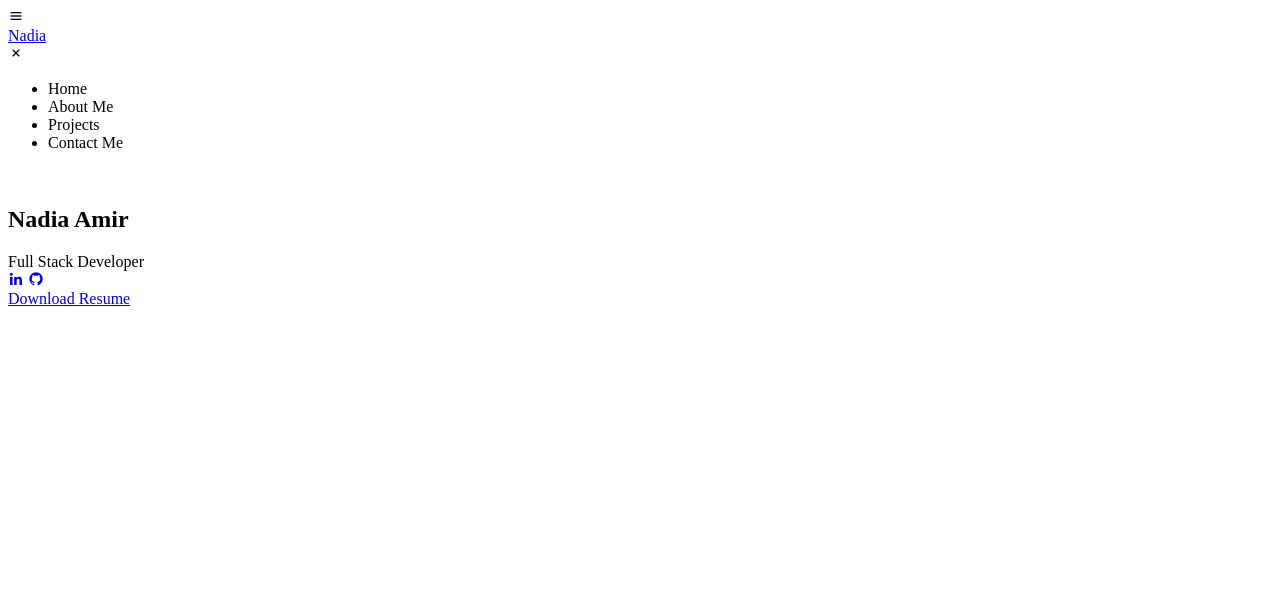
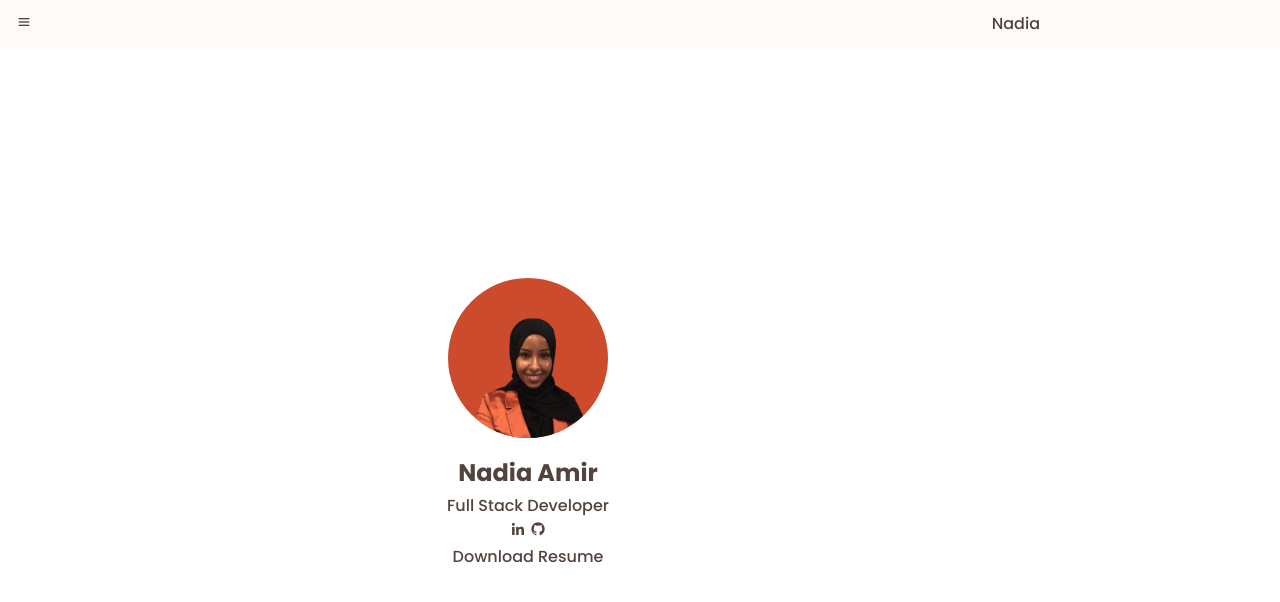
Before and after one commit to Nadia770/Portfolio, a plain HTML site: page index.html in a window 1280 px wide. Drawn offline with nearby package versions, Linux system fonts and the light colour scheme.

Commit message:
Add profile photo to homepage and style

```diff
--- a/css/style.css
+++ b/css/style.css
@@ -1,25 +1,26 @@
 @import url("https://fonts.googleapis.com/css2?family=Poppins:wght@400;500;600;700&display=swap");
 
 /* Variable CSS */
-:roots{
+:root{
   --header-height: 3rem;
   --nav-width:324px;
 
   --font-medium:500;
   --font-semi-bold: 600;
+  --font-bold: 700;
 
-  --fist-color: #CC4B2C;
-  --fist-color-dark: #662616;
-  --fist-color-darker: #290F09;
+  --first-color: #CC4B2C;
+  --first-color-dark: #662616;
+  --first-color-darker: #290F09;
   --text-color: #54423D;
-  --fist-color-light: #EAE7E6;
-  --fist-color-lighter: #FFFAFA;
+  --first-color-light: #EAE7E6;
+  --first-color-lighter: #FFFAFA;
 
   --body-font: 'Poppins', sans-serif;
   --h1-font-size: 1.25rem;
   --h2-font-size: 1.25rem;
   --h3-font-size: 1rem;
-  --normal-font-size: .9381rem;
+  --normal-font-size: .938rem;
   --small-font-size: .813rem;
   --smaller-font-size: .75rem;
 
@@ -38,11 +39,176 @@
     --h2-font-size: 1.5rem;
     --h3-font-size: 1.25rem;
     --normal-font-size: 1rem;
-    --small-font-size: .8rem;
-    --smaller-font-size: .75rem;
+    --small-font-size: .875rem;
+    --smaller-font-size: .813rem;
   }
 }
 
 *,::before,::after{
   box-sizing:border-box;
 }
+
+html{
+  scroll-behavior: smooth;
+}
+
+body{
+  margin: var(--header-height) 0 0 0;
+  font-family: var(--body-font);
+  font-size: var(--normal-font-size);
+  font-weight: var(--font-medium);
+  background-color: var(--font-color-lighter);
+  color: var(--text-color);
+  line-height: 1.6;
+}
+
+h1,h2,h3.p{
+  margin:0;
+}
+
+h3{
+  font-weight: var(--font-semi-bold);
+}
+
+ul{
+  margin:0;
+  padding:0;
+  list-style: none;
+}
+
+a{
+  text-decoration: none;
+  color:var(--text-color)
+}
+
+img{
+  max-width: 100%;
+  height: auto;
+  display: block;
+}
+
+.section{
+  padding: 4rem 0 2rem;
+}
+
+.section-title{
+  font-size: var(--h1-font-size);
+  color: var(--first-color);
+  margin-bottom: var(--mb-3);
+  text-align: center;
+}
+
+.section-subtitle{
+  display:block;
+  font-size:var(--small-font-size);
+  color: var(--first-color-darker);
+  text-align: center;
+  font-weight: var(--font-bold);
+  margin-bottom: .25rem;
+}
+
+.bd-grid{
+  max-width: 1024px;
+  display: grid;
+  grid-template-columns: 100%;
+  column-gap: 2rem;
+  width: calc(100% - 2rem);
+  margin-left: var(--mb-2);
+  margin-right: var(--mb-2);
+}
+
+.header1{
+  width: 100%;
+  position: fixed;
+  top: 0;
+  left: 0;
+  z-index: var(--z-fixed);
+  background-color: var(--first-color-lighter);
+  box-shadow: 0 2px 4px (0,0,0,.1);
+}
+
+.nav{
+  height: var(--header-height);
+  display: flex;
+  justify-content: space-between;
+  align-items: center;
+}
+
+.nav__menu{
+  position: fixed;
+  top:0;
+  left: -100%;
+  width: 90%;
+  height: 100vh;
+  padding: 3rem;
+  display: flex;
+  align-items: center;
+  background-color: var(--first-color);
+  transition: .5s;
+}
+
+.nav__close{
+  position: absolute;
+  top: 1rem;
+  right: 1rem;
+  font-size: 2rem;
+  color: var(--first-color-dark);
+  cursor: pointer;
+}
+
+.nav__item{
+  margin-bottom: var(--mb-4)
+}
+
+.nav__link{
+  font-size: 1rem;
+  text-transform: uppercase;
+  color: var(--first-color-lighter);
+  font-weight: var(--font-bold);
+  transform: .3s;
+}
+
+.nav__link:hover{
+  color: var(--text-color);
+}
+
+.nav__togle{
+  color: var(--first-color-dark);
+  font-size: 1.3rem;
+  cursor: pointer;
+}
+
+.show{
+  left: 0;
+}
+
+.active{
+  color: var(--text-color)
+}
+
+.home__container{
+  height: calc(100vh - var(--header-height));
+  align-items: center;
+}
+
+.home__data{
+  display:flex;
+  flex-direction: column;
+  align-items: center;
+  height: max-content;
+  text-align: center:
+}
+
+.home__img{
+  padding-right: 1.5rem;
+  width: 160px;
+  height: 160px;
+  background-color: var(--first-color);
+  border-radius: 50%;
+  overflow: hidden;
+  margin-bottom: var(--mb-2);
+}
+
+.home_img img{
+  width: 155px;
+}
--- a/js/main.js
+++ b/js/main.js
@@ -17,3 +17,22 @@ function linkAction() {
 }
 
 navLink.forEach(n => n.addEventListener('click', linkAction))
+
+const sections = document.querySelectorAll('section[id]')
+
+window.addEventListener('scroll', scrollActive)
+
+function scrollActive(){
+  const scrollY= window.pageYOffset
+  sections.forEach(current=>{
+    const sectionHeight = current.offsetHeight
+    const sectionTop = current.offsetTop - 50
+    sectionId = current.getAttribute('id')
+
+    if(scrollY > sectionTop && scrollY <= sectionTop + sectionHeight){
+      document.querySelector('.nav__menu a[href*='+ sectionId +']').classList.add('active')
+    }else{
+      document.querySelector('.nav__menu a[href*='+ sectionId +']').classList.remove('active')
+    }
+  })
+}
```
Also changed, not shown: assets/images/selfie.png (added).
